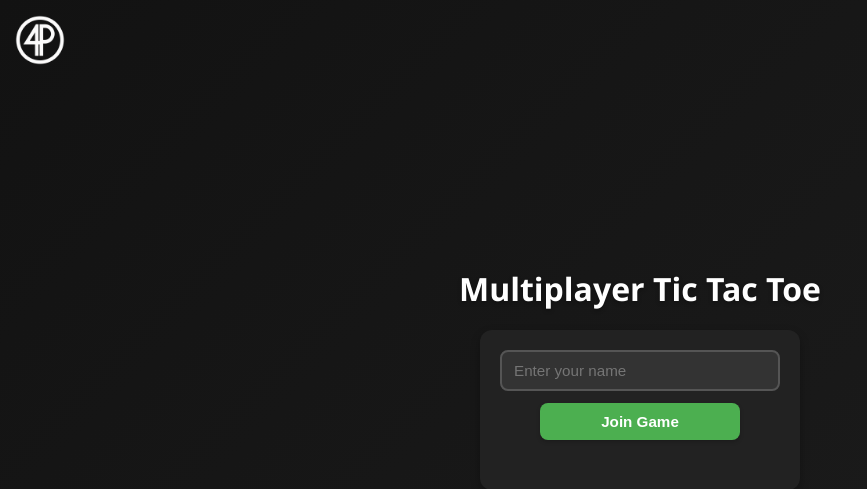
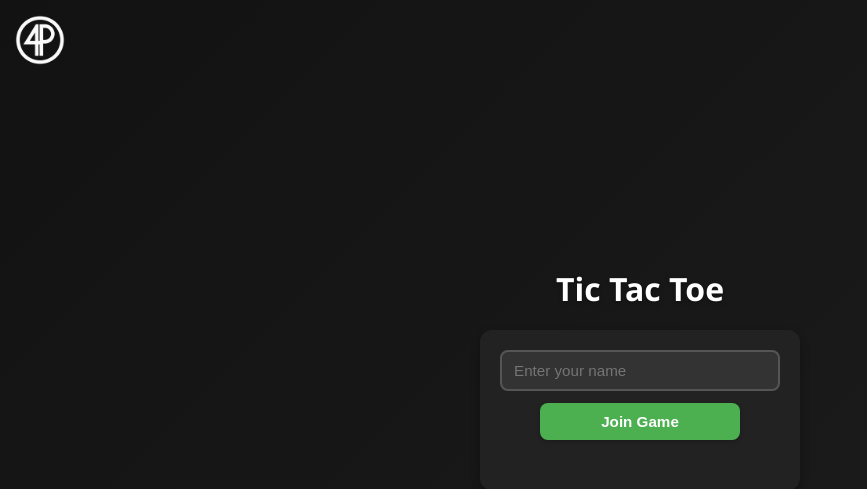
Before and after one commit to ABHINAVpanwar/Tic-Tac-Toe, a Flask app: page / in a window 1280 px wide. Shown: the top 489 px of the page, without its empty margins (0-867 px from the left). Run offline with Flask 3, Linux system fonts and the light colour scheme.

Commit message:
Update index.html

```diff
--- a/templates/index.html
+++ b/templates/index.html
@@ -277,7 +277,7 @@
   </head>
   <body>
     <!-- Rest of your HTML remains exactly the same -->
-    <h1>Multiplayer Tic Tac Toe</h1>
+    <h1>Tic Tac Toe</h1>
 
     <div id="playerInput">
       <input type="text" id="playerName" placeholder="Enter your name" />
```
